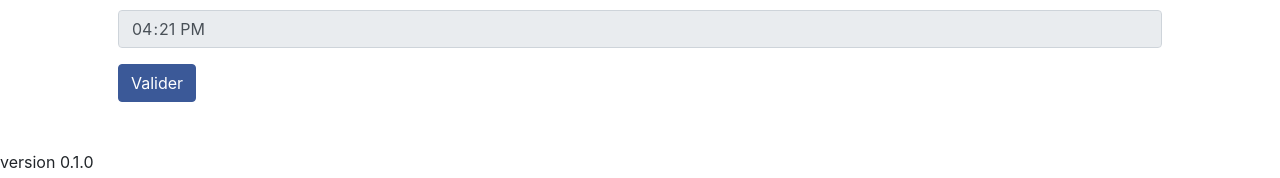
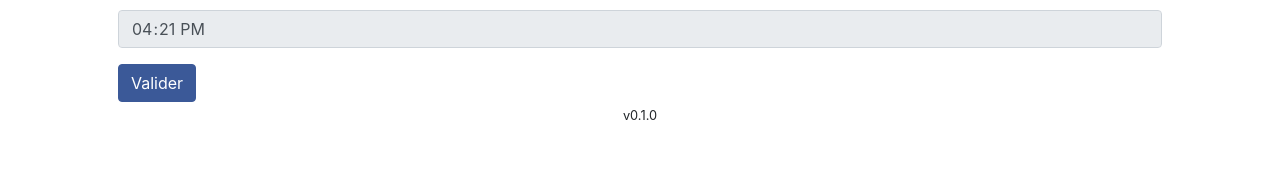
Before and after one commit to Max-le/HorecaCovidForm, a Flask app: page / in a window 1280 px wide. Shown: the part 622-800 px from the top of the page. Run offline with Flask 2, Linux system fonts and the light colour scheme; some libraries are stand-ins or nearby versions.

Commit message:
styling version note

```diff
--- a/horecapp/templates/layout.html
+++ b/horecapp/templates/layout.html
@@ -15,7 +15,9 @@
 
   {% block body %}
   {% endblock %}
+  <div class="row justify-content-center">
+      <span><small>v0.1.0</small></span>
+  </div>
   </main>
-  <span>version 0.1.0</span>
   </body>
 </html>
```
